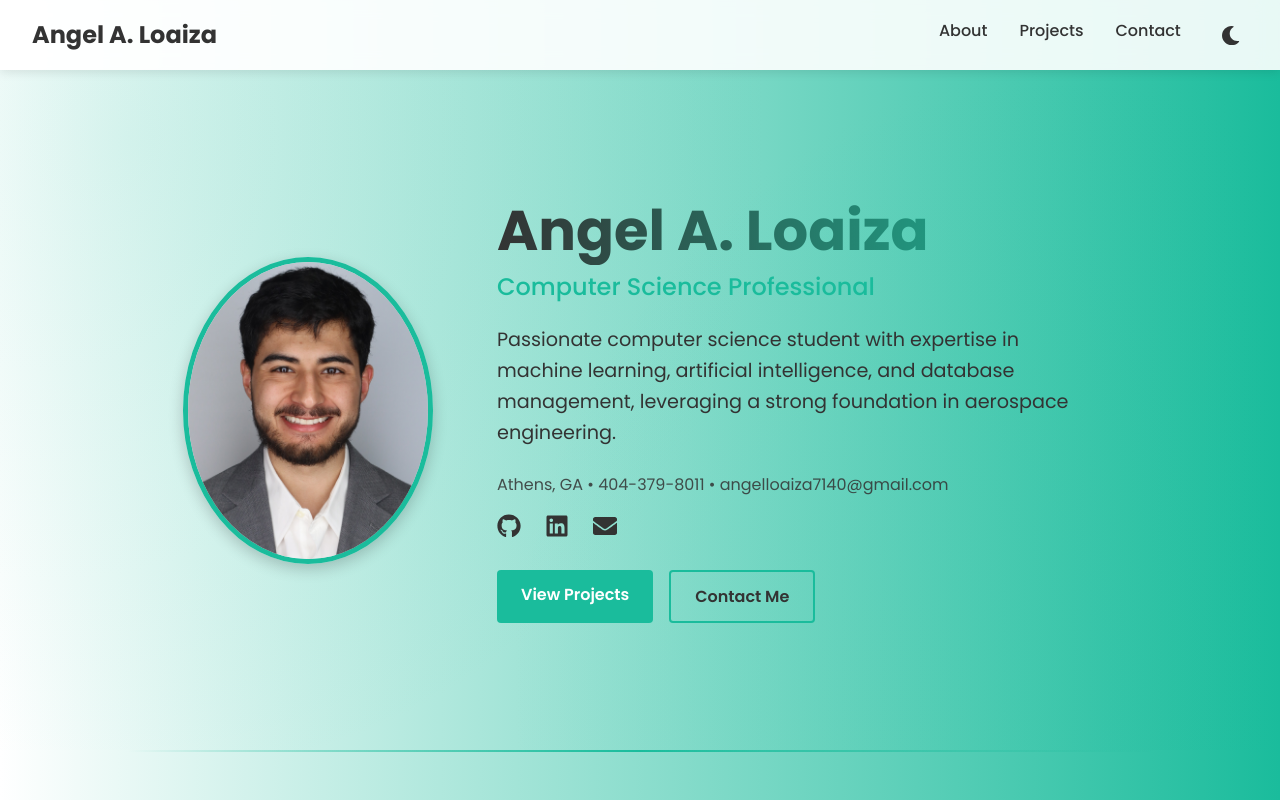
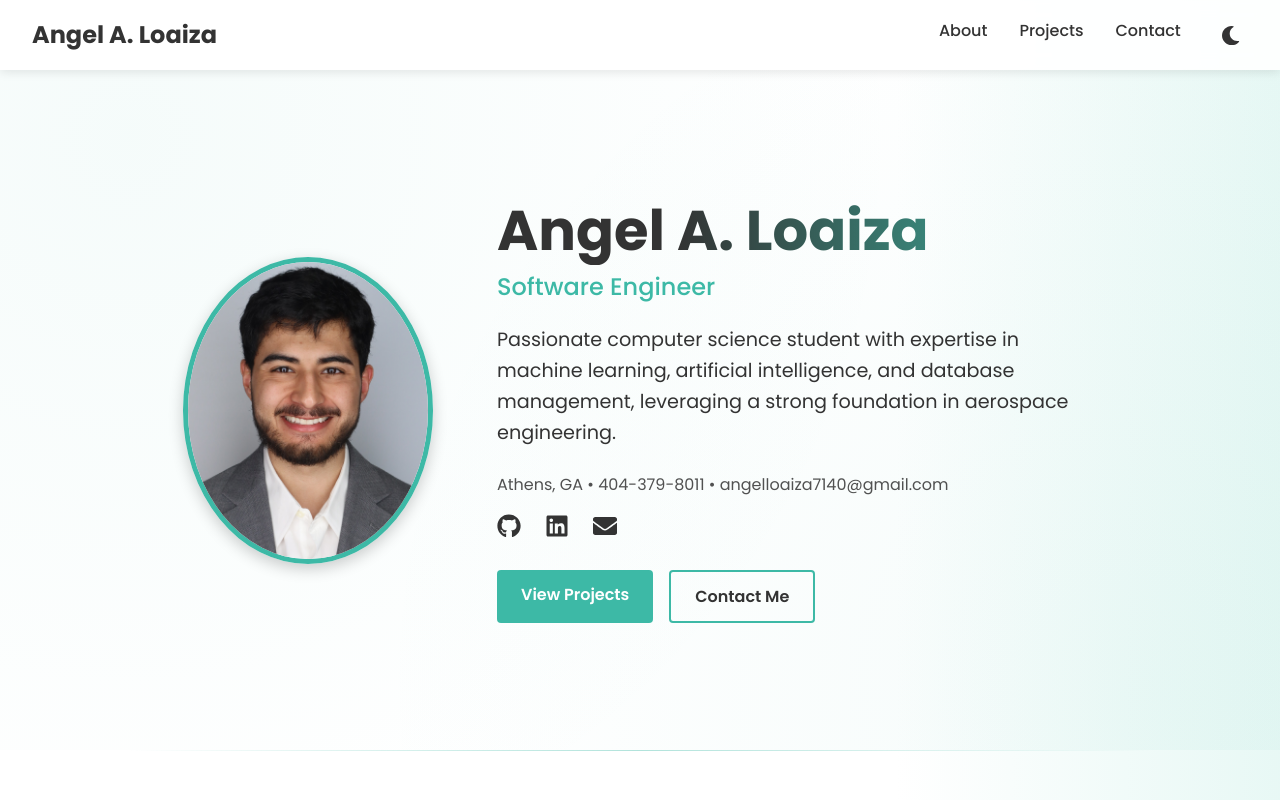
Before and after one commit to aal51282/aal51282.github.io, a Next.js app: page / in a window 1280 px wide. Shown: the top 800 px of the page. Built offline with nearby package versions, Linux system fonts and the light colour scheme; a web font is replaced by a local one.

Commit message:
Changed the harsh green background.

```diff
--- a/src/app/globals.css
+++ b/src/app/globals.css
@@ -8,11 +8,11 @@
 :root {
   --background-color: #ffffff;
   --text-color: #333333;
-  --accent-color: #1abc9c;
+  --accent-color: #3db9a6;
   --navbar-bg: rgba(255, 255, 255, 0.9);
   --footer-bg: #333333;
   --footer-text: #ffffff;
-  --link-color: #1abc9c;
+  --link-color: #3db9a6;
   --card-bg: rgba(255, 255, 255, 0.8);
   --box-shadow: 0 8px 30px rgba(0, 0, 0, 0.1);
   --border-radius: 8px;
@@ -22,11 +22,11 @@
 .dark {
   --background-color: #121212;
   --text-color: #f0f0f0;
-  --accent-color: #16a085;
+  --accent-color: #4bc0ad;
   --navbar-bg: rgba(30, 30, 30, 0.9);
   --footer-bg: #1e1e1e;
   --footer-text: #f0f0f0;
-  --link-color: #16a085;
+  --link-color: #4bc0ad;
   --card-bg: rgba(30, 30, 30, 0.9);
   --box-shadow: 0 8px 30px rgba(0, 0, 0, 0.3);
 }
@@ -42,8 +42,8 @@ body {
   background: linear-gradient(
     135deg,
     var(--background-color) 0%,
-    var(--background-color) 85%,
-    rgba(26, 188, 156, 0.1) 100%
+    var(--background-color) 90%,
+    rgba(26, 188, 156, 0.05) 100%
   );
 }
 
@@ -125,7 +125,7 @@ section {
 }
 
 .btn-secondary:hover {
-  background-color: rgba(26, 188, 156, 0.1);
+  background-color: rgba(61, 185, 166, 0.05);
   transform: translateY(-2px);
 }
 
@@ -180,8 +180,8 @@ html {
 body {
   background: linear-gradient(
     to right,
-    var(--background-color),
-    var(--accent-color)
+    var(--background-color) 70%,
+    rgba(26, 188, 156, 0.1) 100%
   );
 }
 
@@ -189,8 +189,8 @@ body {
 .main {
   background: linear-gradient(
     to bottom right,
-    var(--background-color),
-    #e0f7fa
+    var(--background-color) 80%,
+    rgba(224, 247, 250, 0.3) 100%
   );
   min-height: 100vh;
 }
--- a/src/app/page.module.css
+++ b/src/app/page.module.css
@@ -6,17 +6,17 @@
 }
 
 .divider {
-  height: 2px;
+  height: 1px;
   background: linear-gradient(
     to right,
     transparent,
-    var(--accent-color),
+    rgba(61, 185, 166, 0.4),
     transparent
   );
   margin: 0 auto;
   width: 80%;
   max-width: 1200px;
-  opacity: 0.6;
+  opacity: 0.4;
   border: none;
 }
 
--- a/src/components/Splash/Splash.module.css
+++ b/src/components/Splash/Splash.module.css
@@ -17,13 +17,13 @@
   height: 100%;
   background: radial-gradient(
       circle at 10% 10%,
-      rgba(26, 188, 156, 0.1) 0%,
-      transparent 50%
+      rgba(61, 185, 166, 0.05) 0%,
+      transparent 60%
     ),
     radial-gradient(
       circle at 90% 90%,
-      rgba(26, 188, 156, 0.1) 0%,
-      transparent 50%
+      rgba(61, 185, 166, 0.05) 0%,
+      transparent 60%
     );
   z-index: -1;
 }
@@ -66,7 +66,11 @@
   font-weight: 700;
   margin-bottom: 0.5rem;
   color: var(--text-color);
-  background: linear-gradient(to right, var(--text-color), var(--accent-color));
+  background: linear-gradient(
+    to right,
+    var(--text-color) 30%,
+    var(--accent-color) 100%
+  );
   -webkit-background-clip: text;
   background-clip: text;
   -webkit-text-fill-color: transparent;
@@ -143,7 +147,7 @@
 }
 
 .secondaryButton:hover {
-  background-color: rgba(26, 188, 156, 0.1);
+  background-color: rgba(61, 185, 166, 0.05);
   transform: translateY(-2px);
   box-shadow: 0 4px 8px rgba(0, 0, 0, 0.1);
 }
--- a/src/components/Splash/Splash.tsx
+++ b/src/components/Splash/Splash.tsx
@@ -21,7 +21,7 @@ const Splash: React.FC = () => {
         </div>
         <div className={styles.textContent} data-aos="fade-left">
           <h1 className={styles.name}>Angel A. Loaiza</h1>
-          <h2 className={styles.tagline}>Computer Science Professional</h2>
+          <h2 className={styles.tagline}>Software Engineer</h2>
           <p className={styles.description}>
             Passionate computer science student with expertise in machine
             learning, artificial intelligence, and database management,
```
